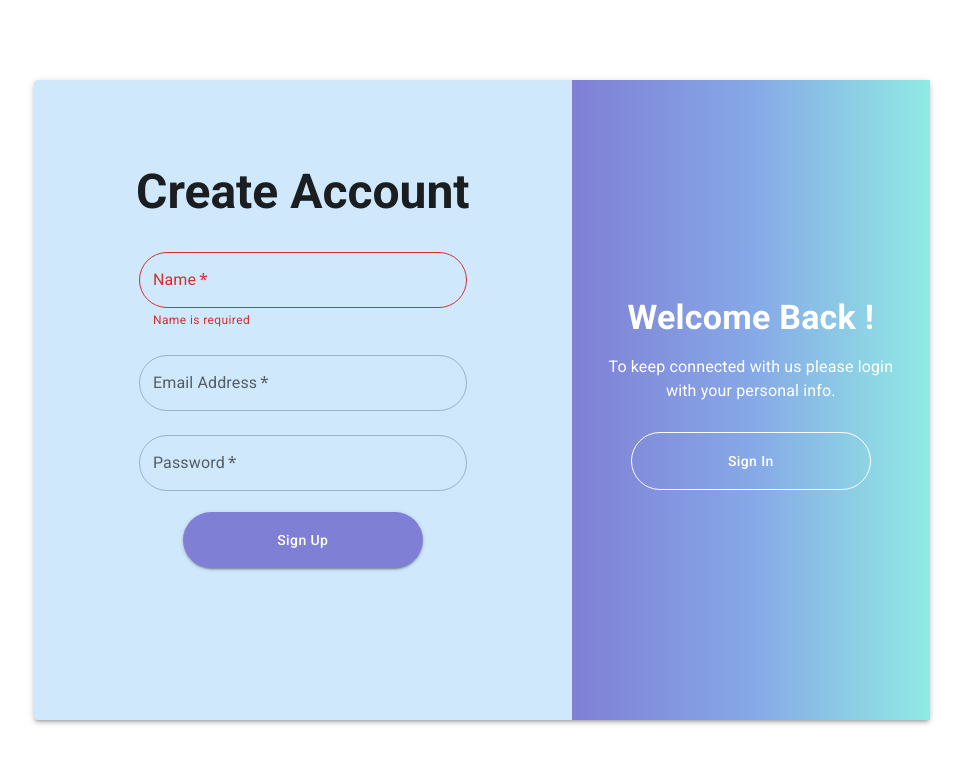
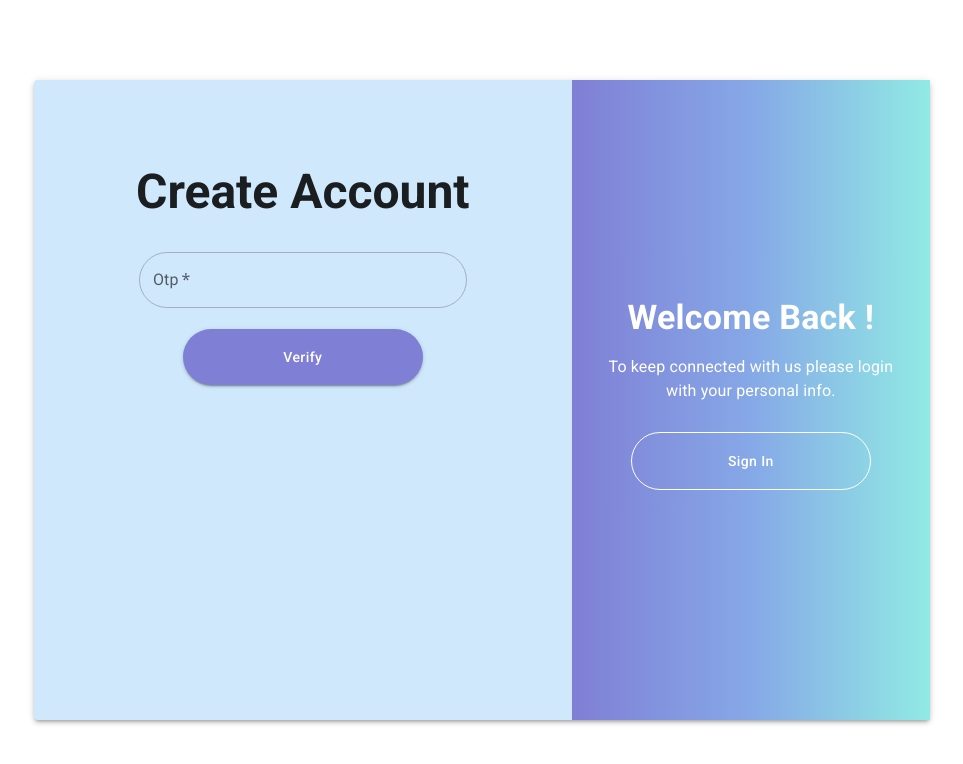
Before and after one commit to ajay-singh6/TODO, a React (Create React App) app in the folder client/: page /signup in a window 1280 px wide. Both pictures are taken after a click on the button "Sign Up". Shown: the top 764 px of the page, without its empty margins (158-1121 px from the left). Built offline with nearby package versions, Linux system fonts and the light colour scheme.

Commit message:
Verify option enabled

```diff
--- a/client/src/components/Login.js
+++ b/client/src/components/Login.js
@@ -204,7 +204,7 @@ function Login( {isAuthenticated, setIsAuthenticated, data, setData} ) {
                 </Link>
               </Grid>
               <Grid item>
-                <Link href="#" variant="body2">
+                <Link href="#" to="/signup" variant="body2">
                   {"Don't have an account? Sign Up"}
                 </Link>
               </Grid>
--- a/client/src/components/Signup.js
+++ b/client/src/components/Signup.js
@@ -10,7 +10,10 @@ function Signup() {
     name: { value: "", err: false, errMsg: "" },
     email: { value: "", err: false, errMsg: "" },
     password: { value: "", err: false, errMsg: "" },
+    otp: { value: "", err: false, errMsg: "" }
   });
+
+  const [ verify, setVerify ] = useState(false);
 
   const emailRegx = /^\w+([\.-]?\w+)*@\w+([\.-]?\w+)*(\.\w\w+)+$/;
   const passwordRegx = /^(?=.*[a-z])(?=.*[A-Z])(?=.*\d)[a-zA-Z\d]/;
@@ -25,6 +28,30 @@ function Signup() {
       },
     });
   };
+
+  const verifyHandler = (e) => {
+      axios
+        .post(`${endpoint.baseUrl}${endpoint.verify}`, {
+          email: data.email.value,
+          otp: data.otp.value,
+        })
+        .then((res) => {
+          // Todo : routing
+          if (res.status >= 200 && res.status <= 210) {
+            navigate("/signin");
+          }
+        })
+        .catch((err) => {
+          setData((preData) => ({
+            ...preData,
+            [err.response.data.param]: {
+              ...data[err.response.data.param],
+              err: true,
+              errMsg: err.response.data.msg,
+            },
+          }));
+        });
+  }
 
   const submitHandler = (e) => {
     e.preventDefault();
@@ -93,9 +120,9 @@ function Signup() {
         .then((res) => {
           // Todo : routing
           console.log(res);
-          if (res.status >= 200 && res.status <= 210) {
-            navigate("/signin");
-          }
+          // if (res.status >= 200 && res.status <= 210) {
+          //   navigate("/signin");
+          // }
         })
         .catch((err) => {
           setData((preData) => ({
@@ -151,9 +178,10 @@ function Signup() {
             <Box
               component="form"
               noValidate
-              onSubmit={submitHandler}
+              onSubmit={verifyHandler}
               sx={{ mt: 2, width: "80%", textAlign: "center" }}
             >
+              { !verify ? ( <>
               <div className="TextField-without-border-radius">
                 <TextField
                   margin="normal"
@@ -205,7 +233,8 @@ function Signup() {
                 />
               </div>
               <Button
-                type="submit"
+                // type="submit"
+                onClick={(e) => {setVerify(true); submitHandler(e)}}
                 variant="contained"
                 size="medium"
                 style={style.button}
@@ -220,6 +249,46 @@ function Signup() {
               >
                 Sign Up
               </Button>
+              </>
+              ) :
+                <>
+              <div className="TextField-without-border-radius">
+              <TextField
+                margin="normal"
+                required
+                fullWidth
+                size="mid"
+                id="otp"
+                label="Otp"
+                name="otp"
+                autoComplete="otp"
+                autoFocus
+                error={data.otp.err}
+                helperText={data.otp.errMsg}
+                value={data.otp.value}
+                onChange={inputHandler}
+              />
+            </div>
+              <Button
+              // type="submit"
+              onClick={() => {setVerify(false); verifyHandler()}}
+              variant="contained"
+              size="medium"
+              style={style.button}
+              sx={{
+                width: "15vw",
+                bgcolor: "#7f7fd5",
+                color: "#FFF",
+                "&:hover": {
+                  bgcolor: "#7f7fd5",
+                },
+              }}
+            >
+              Verify
+            </Button>
+
+            </>
+              }
             </Box>
           </Box>
           {/* right side container */}
--- a/client/src/endpoints.js
+++ b/client/src/endpoints.js
@@ -3,5 +3,6 @@ baseUrl : "http://localhost:8000/api",
 todo: "/todo",
 signIn: "/signin",
 signUp : "/signup",
-user : "/user"
+user : "/user",
+verify: "/verify"
 }
```
Also changed, not shown: client/src/components/Signupform.js (+83 -2 lines).
